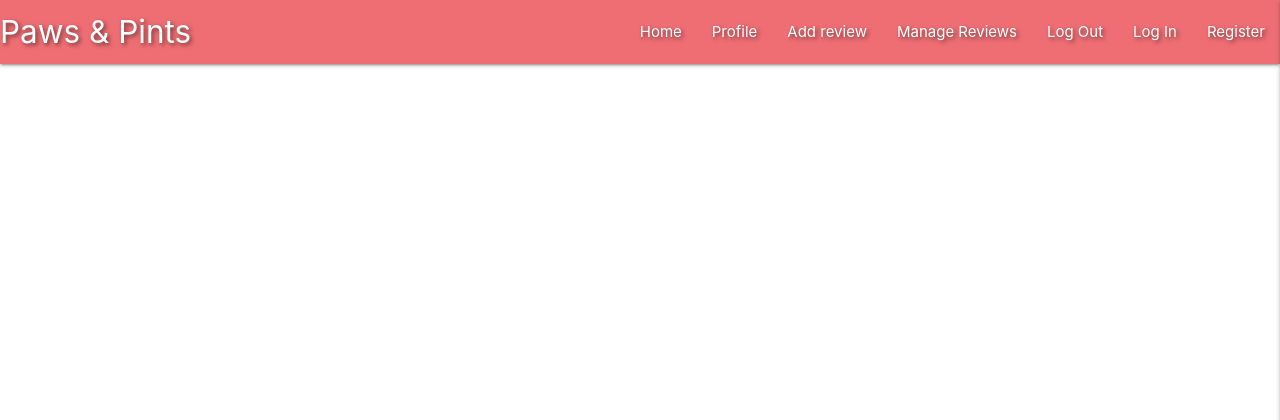
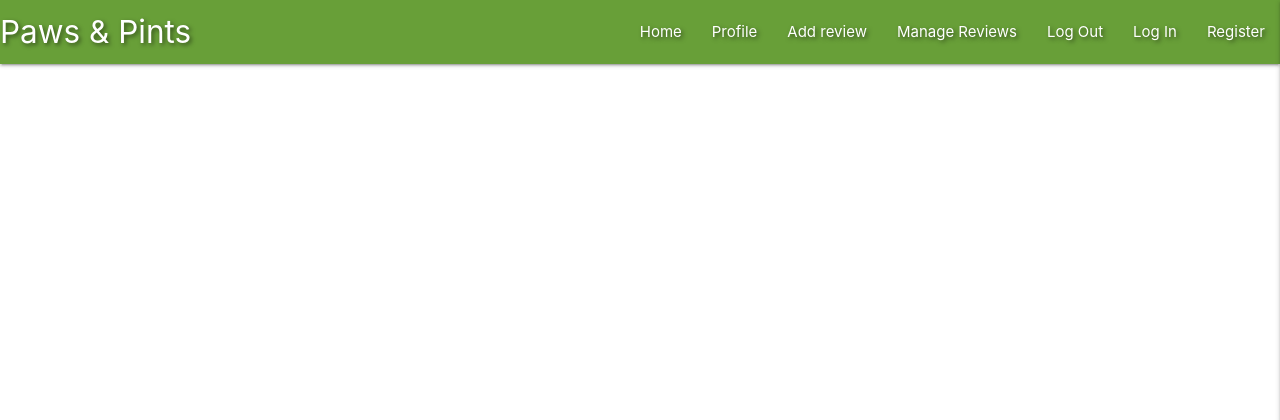
Before and after one commit to amegeddon/Paws-and-Pints, a Flask app: page / in a window 1280 px wide. Shown: the top 420 px of the page. Run offline with Flask 3, Linux system fonts and the light colour scheme; data that the repository does not hold is empty; some libraries are stand-ins or nearby versions.

Commit message:
Styles navbar

```diff
--- a/templates/base.html
+++ b/templates/base.html
@@ -15,7 +15,7 @@
 
     <header>
         <!-- top navbar -->
-		<nav class="nav-extended text-shadow text-white brown-lighten-4">
+		<nav class="nav-extended text-shadow light-green darken-2">
 			<div class="nav-wrapper">
 				<a href="{{ url_for('get_reviews') }}" class="brand-logo">Paws & Pints</a>
 				<a href="#" data-target="mobile-demo" class="sidenav-trigger right"><i class="fas fa-bars"></i></a>
@@ -33,7 +33,7 @@
 
         <!-- mobile sidenav -->
 		<ul class="sidenav" id="mobile-demo">
-            <li><h4 class="center-align white-text">Paws & Pints</h4></li>
+            <li><h4 class="center-align">Paws & Pints</h4></li>
                     <li><a href="{{ url_for('get_reviews') }}">Home</a></li>
                     <li><a href="">Profile</a></li>
                     <li><a href="">Add review</a></li>
```
